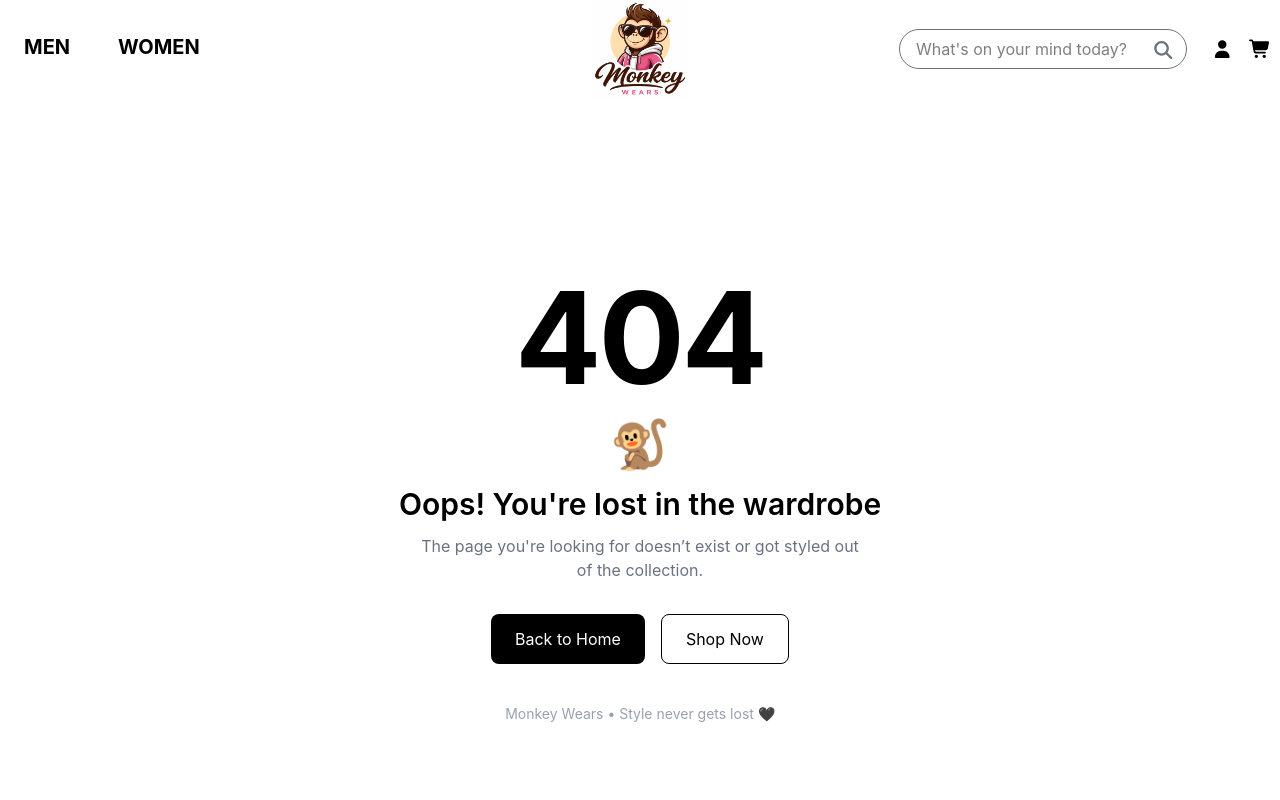
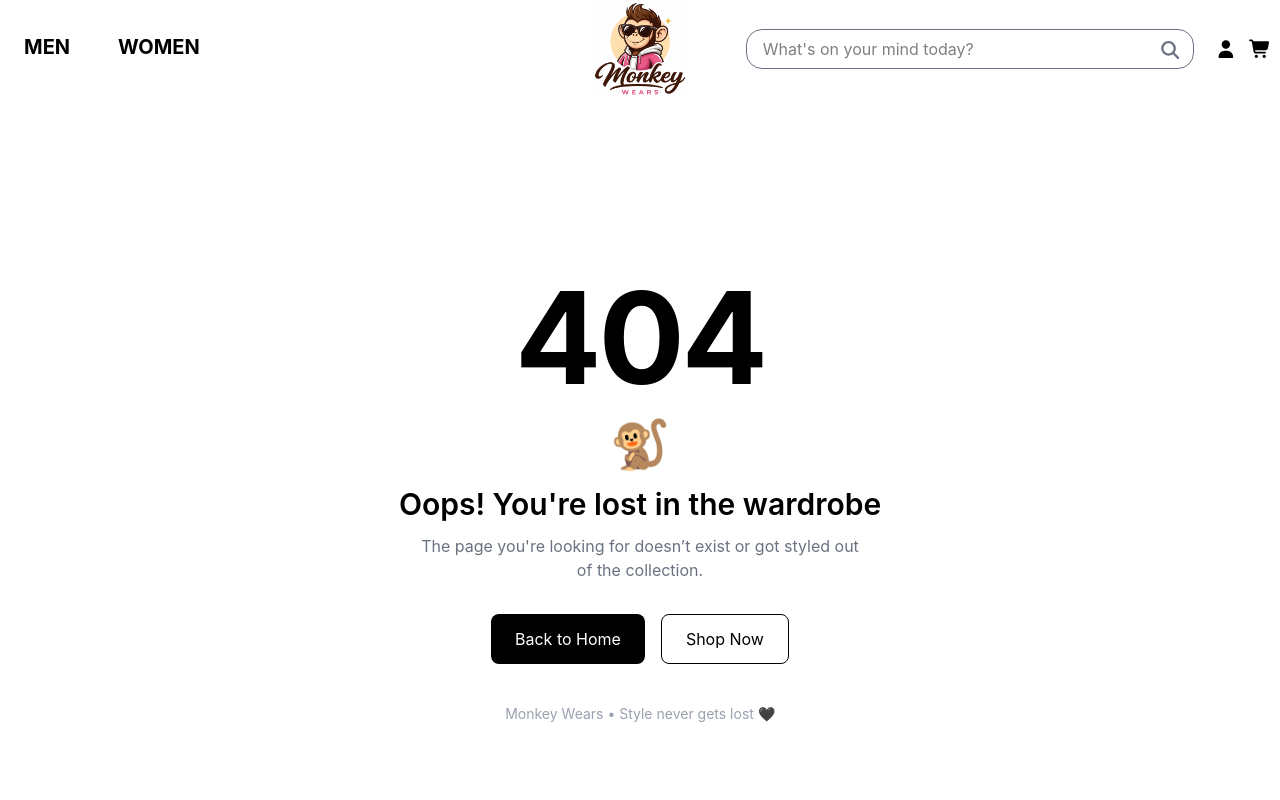
Before and after one commit to rishabh010189/monkey-wears-ui, a React (Vite) app: page /search in a window 1280 px wide. Shown: the top 800 px of the page. Built offline with nearby package versions, Linux system fonts and the light colour scheme.

Commit message:
fancy search bar

```diff
--- a/src/app/store.ts
+++ b/src/app/store.ts
@@ -1,14 +1,14 @@
 import { configureStore } from '@reduxjs/toolkit';
-import { apiSlice } from '../features/api/apiSlice';
+import { baseApi } from '../features/api/baseApi';
 import cartSlice from '../features/cart/cartSlice';
 import { saveState } from '../features/storage';
 
 export const store = configureStore({
   reducer: {
-    [apiSlice.reducerPath]: apiSlice.reducer,
+    [baseApi.reducerPath]: baseApi.reducer,
     [cartSlice.reducerPath]: cartSlice.reducer,
   },
-  middleware: (getDefaultMiddleware) => getDefaultMiddleware().concat(apiSlice.middleware),
+  middleware: (getDefaultMiddleware) => getDefaultMiddleware().concat(baseApi.middleware),
 });
 
 store.subscribe(() => {
--- /dev/null
+++ b/src/components/fancy-search/FancySearch.tsx
@@ -0,0 +1,35 @@
+import { faMagnifyingGlass, faSpinner } from '@fortawesome/free-solid-svg-icons';
+import { FontAwesomeIcon } from '@fortawesome/react-fontawesome';
+import useFancySearch from '../../hooks/fancy-search/useFancySearch';
+import SearchSuggestions from './search-suggestions/SearchSuggestions';
+
+const FancySearch = () => {
+  const { error, isLoading, search, searchResults, setSearch, submitHandler } = useFancySearch();
+  return (
+    <form onSubmit={submitHandler}>
+      <div className="group relative mr-4 w-md">
+        <input
+          autoComplete="off"
+          name="search"
+          id="search"
+          type="text"
+          className={`peer border border-gray-500 h-10 w-full px-4 pr-10 rounded-2xl
+            ${searchResults && searchResults.length ? 'focus:rounded-b-none focus:border-b-0 focus:outline-none' : ''}`}
+          placeholder="What's on your mind today?"
+          onChange={(e) => setSearch(e.target.value)}
+          value={search}
+        />
+        <FontAwesomeIcon
+          icon={isLoading ? faSpinner : faMagnifyingGlass}
+          className={`text-lg text-gray-500 absolute right-3 top-3 ${isLoading ? 'animate-spin' : ''}`}
+        />
+
+        {!error && searchResults && searchResults.length && (
+          <SearchSuggestions searchResults={searchResults} />
+        )}
+      </div>
+    </form>
+  );
+};
+
+export default FancySearch;
--- /dev/null
+++ b/src/components/fancy-search/search-suggestions/SearchSuggestions.tsx
@@ -0,0 +1,63 @@
+import { Link } from 'react-router-dom';
+import type { IProduct } from '../../../interfaces/products.interface';
+const BASE_URL = 'https://d2n41bjlvqia14.cloudfront.net'; // CloudFront/S3 base
+
+const SearchSuggestions = ({ searchResults }: { searchResults: IProduct[] }) => {
+  return (
+    <div className="absolute w-full border border-gray-500 z-10 rounded-b-2xl bg-white text-center border-t-0 pt-4 invisible peer-focus:visible">
+      <div className="max-h-[420px] overflow-y-auto">
+        {searchResults &&
+          searchResults.map((product) => (
+            <Link
+              to={`/productDetails/${product.id}`}
+              key={product.id}
+              className="flex w-full items-center gap-4 border-b border-neutral-100 p-4 text-left transition-all duration-200 hover:bg-pink-50 last:border-b-0"
+            >
+              <div className="h-20 w-20 shrink-0 overflow-hidden rounded-full bg-neutral-100">
+                <img
+                  src={`${BASE_URL}/images/${product.variants[0].images[0]}`}
+                  alt={product.name}
+                  className="h-full w-full object-cover"
+                />
+              </div>
+
+              <div className="flex min-w-0 flex-1 flex-col justify-center">
+                <h3 className="truncate text-base font-semibold text-neutral-800">
+                  {product.name} : {product.variants[0].modelName}
+                </h3>
+
+                <p className="mt-1 text-sm text-neutral-500">{product.brand}</p>
+              </div>
+
+              <div className="hidden text-neutral-400 md:block">
+                <svg
+                  xmlns="http://www.w3.org/2000/svg"
+                  fill="none"
+                  viewBox="0 0 24 24"
+                  strokeWidth={1.5}
+                  stroke="currentColor"
+                  className="h-5 w-5"
+                >
+                  <path
+                    strokeLinecap="round"
+                    strokeLinejoin="round"
+                    d="M8.25 4.5l7.5 7.5-7.5 7.5"
+                  />
+                </svg>
+              </div>
+            </Link>
+          ))}
+      </div>
+
+      <div className="flex items-center justify-between border-t border-neutral-100 bg-neutral-50 px-4 py-3 text-sm text-neutral-500 rounded-b-2xl">
+        <span>{searchResults.length} matching products</span>
+
+        <button className="font-medium text-pink-600 transition-colors hover:text-pink-700">
+          View all results
+        </button>
+      </div>
+    </div>
+  );
+};
+
+export default SearchSuggestions;
--- a/src/components/header/header.tsx
+++ b/src/components/header/header.tsx
@@ -1,7 +1,8 @@
 import logo from '../../assets/img/monkey-wears-logo.png';
 import { FontAwesomeIcon } from '@fortawesome/react-fontawesome';
-import { faCartShopping, faUser, faMagnifyingGlass } from '@fortawesome/free-solid-svg-icons';
+import { faCartShopping, faUser } from '@fortawesome/free-solid-svg-icons';
 import { Link } from 'react-router-dom';
+import FancySearch from '../fancy-search/FancySearch';
 
 const Header = () => {
   return (
@@ -29,19 +30,7 @@
           </Link>
         </div>
         <div className="w-5/12 justify-end items-center flex">
-          <div className="relative mr-4">
-            <input
-              name="search"
-              id="search"
-              type="text"
-              className="border border-gray-500 h-10 w-72 px-4 pr-10 rounded-4xl"
-              placeholder="What's on your mind today?"
-            />
-            <FontAwesomeIcon
-              icon={faMagnifyingGlass}
-              className="text-lg text-gray-500 absolute right-3 top-3"
-            />
-          </div>
+          <FancySearch />
           <FontAwesomeIcon icon={faUser} className="text-lg cursor-pointer px-2" />
           <FontAwesomeIcon icon={faCartShopping} className="text-lg cursor-pointer px-2" />
         </div>
--- /dev/null
+++ b/src/features/api/baseApi.ts
@@ -0,0 +1,20 @@
+import { createApi, fetchBaseQuery } from '@reduxjs/toolkit/query/react';
+
+export const baseApi = createApi({
+  reducerPath: 'api',
+  baseQuery: fetchBaseQuery({
+    baseUrl: import.meta.env.VITE_API_BASE_URL, // replace with your API Gateway later
+    prepareHeaders: (headers) => {
+      // attach token if needed
+      // const token = (getState() as RootState).auth.token;
+
+      // if (token) {
+      //   headers.set('authorization', `Bearer ${token}`);
+      // }
+
+      return headers;
+    },
+  }),
+  tagTypes: ['products'],
+  endpoints: () => ({}),
+});
--- a/src/features/api/apiSlice.ts
+++ b/src/features/api/endpoints/products.api.ts
@@ -1,14 +1,11 @@
-import { createApi, fetchBaseQuery } from '@reduxjs/toolkit/query/react';
-import type { IProduct } from '../../interfaces/products.interface';
+import type { IProduct } from '../../../interfaces/products.interface';
+import { baseApi } from '../baseApi';
 
-export const apiSlice = createApi({
-  reducerPath: 'api',
-  baseQuery: fetchBaseQuery({
-    baseUrl: import.meta.env.VITE_API_BASE_URL, // replace with your API Gateway later
-  }),
+export const productsApi = baseApi.injectEndpoints({
   endpoints: (builder) => ({
     getProducts: builder.query<IProduct[], void>({
       query: () => '/products',
+      providesTags: ['products'],
     }),
     getProductsByCategory: builder.query<IProduct[], string>({
       query: (category) => {
@@ -17,6 +14,7 @@
           method: 'GET',
         };
       },
+      providesTags: (_result, _error, id) => [{ type: 'products', id }],
     }),
     getProductDetailsById: builder.query<IProduct, string>({
       query: (productId) => {
@@ -30,4 +28,4 @@
 });
 
 export const { useGetProductsQuery, useGetProductsByCategoryQuery, useGetProductDetailsByIdQuery } =
-  apiSlice;
+  productsApi;
--- /dev/null
+++ b/src/features/api/endpoints/search.api.ts
@@ -0,0 +1,17 @@
+import type { IProduct } from '../../../interfaces/products.interface';
+import { baseApi } from '../baseApi';
+
+export const searchApi = baseApi.injectEndpoints({
+  endpoints: (builder) => ({
+    getSearchResults: builder.query<IProduct[], string>({
+      query: (keyword) => {
+        return {
+          url: `/search?q=${keyword}`,
+          method: 'GET',
+        };
+      },
+    }),
+  }),
+});
+
+export const { useLazyGetSearchResultsQuery } = searchApi;
--- /dev/null
+++ b/src/hooks/fancy-search/useFancySearch.ts
@@ -0,0 +1,33 @@
+import { useEffect, useState } from 'react';
+import { useLazyGetSearchResultsQuery } from '../../features/api/endpoints/search.api';
+
+const useFancySearch = () => {
+  const [search, setSearch] = useState('');
+  const [triggerSearch, { data: searchResults, isLoading, error }] = useLazyGetSearchResultsQuery();
+
+  const submitHandler = (e: React.SubmitEvent<HTMLFormElement>) => {
+    e.preventDefault();
+    triggerSearchHandler(search);
+  };
+
+  const triggerSearchHandler = (search: string) => {
+    const trimmed = search.trim();
+
+    if (trimmed) {
+      triggerSearch(trimmed);
+    }
+  };
+
+  useEffect(() => {
+    if (search && search.length > 2) {
+      const timer = setTimeout(() => {
+        triggerSearchHandler(search);
+      }, 500);
+      return () => clearTimeout(timer);
+    }
+  }, [search]);
+
+  return { error, isLoading, search, searchResults, setSearch, submitHandler };
+};
+
+export default useFancySearch;
--- a/src/hooks/product-details/useProductDetails.ts
+++ b/src/hooks/product-details/useProductDetails.ts
@@ -1,7 +1,7 @@
 import { useParams } from 'react-router-dom';
-import { useGetProductDetailsByIdQuery } from '../../features/api/apiSlice';
 import { useState } from 'react';
 import type { IVariant } from '../../interfaces/products.interface';
+import { useGetProductDetailsByIdQuery } from '../../features/api/endpoints/products.api';
 
 const useProductDetails = () => {
   const { id } = useParams();
--- a/src/hooks/product-listing/useProductListing.ts
+++ b/src/hooks/product-listing/useProductListing.ts
@@ -1,7 +1,7 @@
 import { useMemo, useState } from 'react';
 import { useSearchParams } from 'react-router-dom';
 import type { IProductFilters } from '../../interfaces/productFilter.interface';
-import { useGetProductsByCategoryQuery } from '../../features/api/apiSlice';
+import { useGetProductsByCategoryQuery } from '../../features/api/endpoints/products.api';
 
 const useProductListing = () => {
   const [searchParams] = useSearchParams();
```
Also changed, not shown: src/pages/home/Home.tsx (+1 -8 lines), assets/img/empty_wardrobe.png (added), 1 other file (tests, documents, lock files or other folders).
